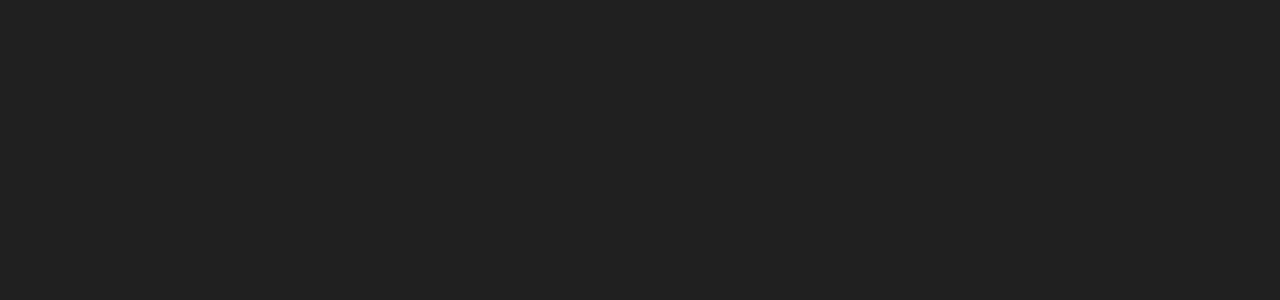
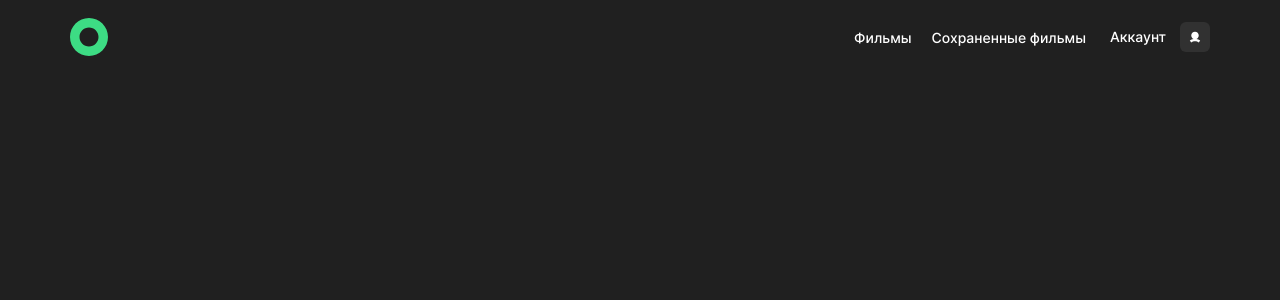
Before and after one commit to romankrivopalov/movies-explorer-frontend, a React (Create React App) app: page /movies in a window 1280 px wide. Before the commit this address had no page. Shown: the top 300 px of the page. Built offline with nearby package versions, Linux system fonts and the light colour scheme.

Commit message:
create component Movie

```diff
--- a/src/components/App/App.css
+++ b/src/components/App/App.css
@@ -14,8 +14,14 @@
   background-color: var(--color-dark-main);
 }
 
+.layout {
+  display: grid;
+  justify-content: center;
+}
+
 @media screen and (min-width: 1220px) {
-  .container {
-    margin: 0 auto;
+  .layout {
+    min-height: 100%;
+    grid-template-columns: minmax(20px, 1fr) 1140px minmax(20px, 1fr);
   }
 }
--- a/src/components/App/App.js
+++ b/src/components/App/App.js
@@ -2,6 +2,7 @@ import { useState } from 'react';
 import { Routes, Route } from 'react-router-dom';
 import { CurrentUserContext } from '../../context/CurrentUserContext.js';
 import Main from "../Main/Main.js";
+import Movies from '../Movies/Movies.js';
 
 function App() {
   const [ currentUser, setCurrentUser ] = useState({ loggeIn: true });
@@ -14,10 +15,11 @@ function App() {
           element={<Main/>}
         />
 
-        {/* <Route
+        <Route
           path='/movies'
+          element={<Movies/>}
         />
-
+{/*
         <Route
           path='/saved-movies'
         />
--- a/src/components/Main/Main.css
+++ /dev/null
@@ -1,11 +0,0 @@
-.main {
-  display: grid;
-  justify-content: center;
-}
-
-@media screen and (min-width: 1280px) {
-  .main {
-    min-height: 100%;
-    grid-template-columns: minmax(20px, 1fr) 1140px minmax(20px, 1fr);
-  }
-}
--- a/src/components/Main/Main.js
+++ b/src/components/Main/Main.js
@@ -8,7 +8,7 @@ import Header from "../Header/Header.js";
 
 function Main() {
   return (
-    <div className="main">
+    <div className="layout">
       <Header/>
       <Promo/>
       <Project/>
--- /dev/null
+++ b/src/components/Movies/Movies.js
@@ -0,0 +1,11 @@
+import Header from "../Header/Header.js";
+
+function Movies() {
+  return(
+    <div className="layout">
+      <Header/>
+    </div>
+  )
+}
+
+export default Movies;
--- a/src/index.css
+++ b/src/index.css
@@ -7,7 +7,6 @@
 @import url('./components/Header/Header.css');
 @import url('./components/Navigation/Navigation.css');
 
-@import url('./components/Main/Main.css');
 @import url('./components/Main/Promo/Promo.css');
 @import url('./components/Main/SectionTitle/SectionTitle.css');
 @import url('./components/Main/Project/Project.css');
```
